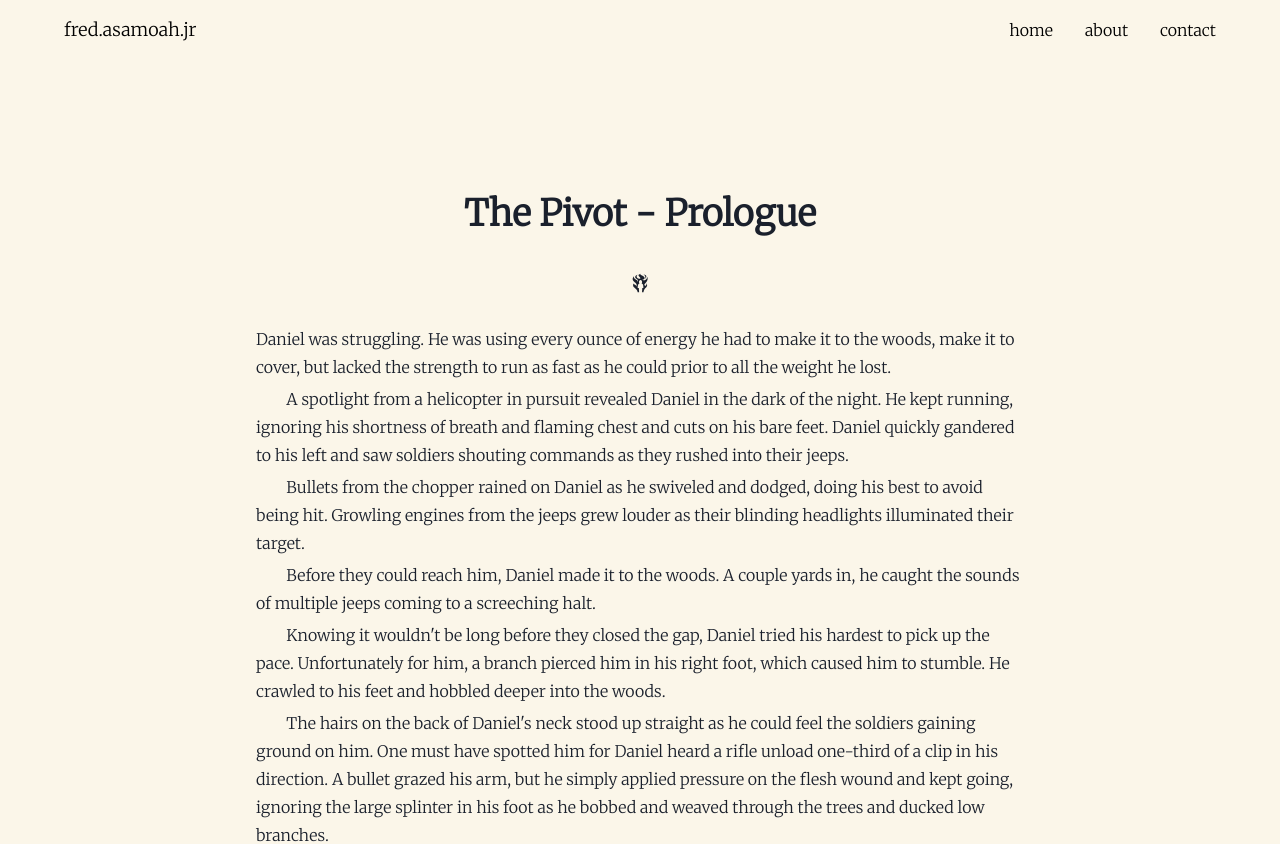
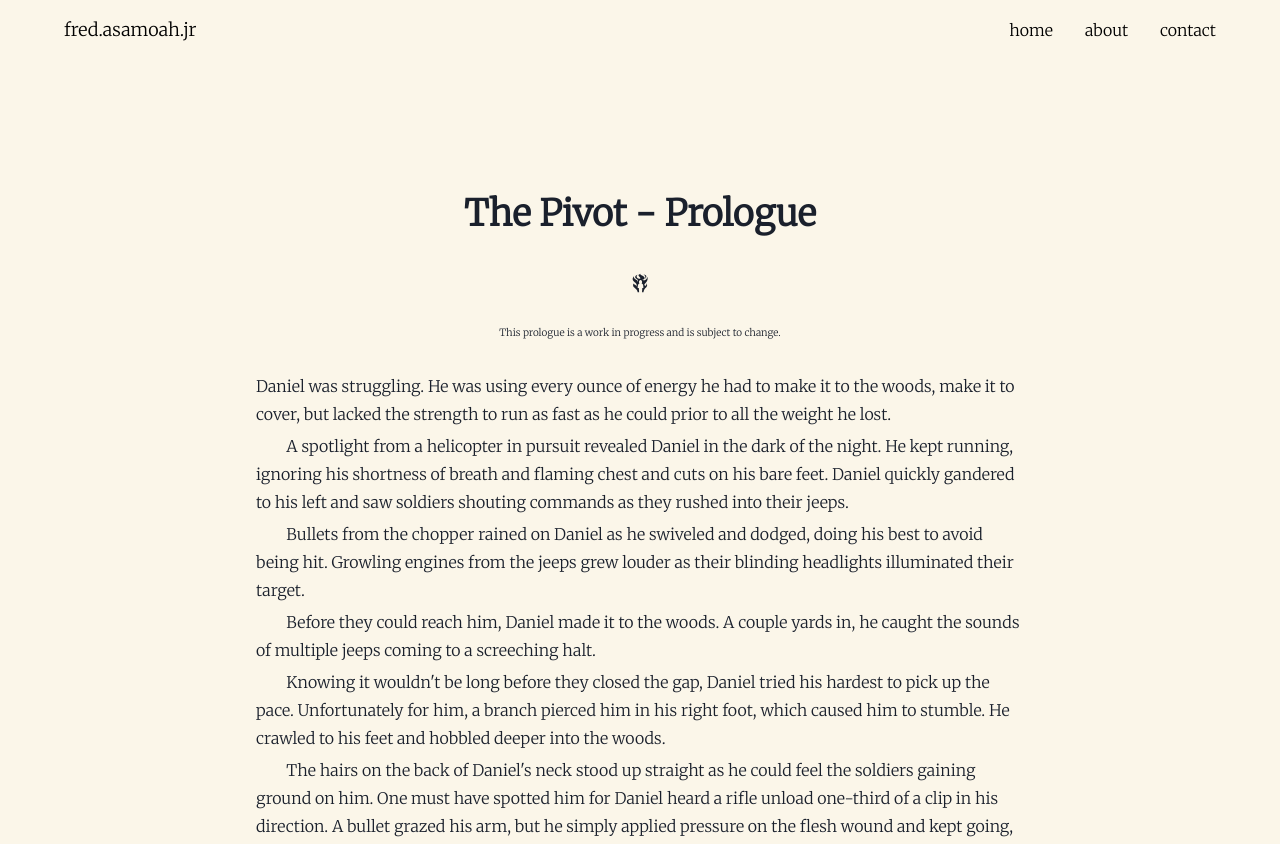
Before and after one commit to fasamoah19/frederickasamoahjr.com, a Next.js app: page /the-pivot/prologue in a window 1280 px wide. Shown: the top 844 px of the page. Built offline with nearby package versions, Linux system fonts and the light colour scheme.

Commit message:
Added a header description for the prologue page. Added text stating that the prologue was a WIP

```diff
--- a/pages/the-pivot/prologue.tsx
+++ b/pages/the-pivot/prologue.tsx
@@ -14,10 +14,13 @@ import { GiFireSilhouette } from "react-icons/gi";
 export default function ProloguePage() {
   const { isOpen, onOpen, onClose } = useDisclosure();
 
+    // Description of the page used for the header
+    const headerDescription = "The Pivot - Prologue. Daniel was struggling. He was using every ounce of energy he had to make it to the woods";
+
   return (
     <>
       <BetaReadSignUpDrawer isOpen={isOpen} onClose={onClose} />
-      <HeadComponent title="The Pivot - Prologue | Fred Asamoah Jr" />
+      <HeadComponent title="The Pivot - Prologue | Fred Asamoah Jr" description={headerDescription} />
       <Box as="main" bgColor={"#FBF6E9"}>
         <Header textColor="black" />
         <Flex
@@ -32,6 +35,7 @@ export default function ProloguePage() {
           <Flex width={"100%"} justify={"center"} mb={8}>
             <Icon as={GiFireSilhouette} boxSize={5} />
           </Flex>
+          <Text mb={8} textAlign={'center'} fontSize={10}>This prologue is a work in progress and is subject to change.</Text>
           {/** Prologue */}
           <Flex
             width={"100%"}
```
